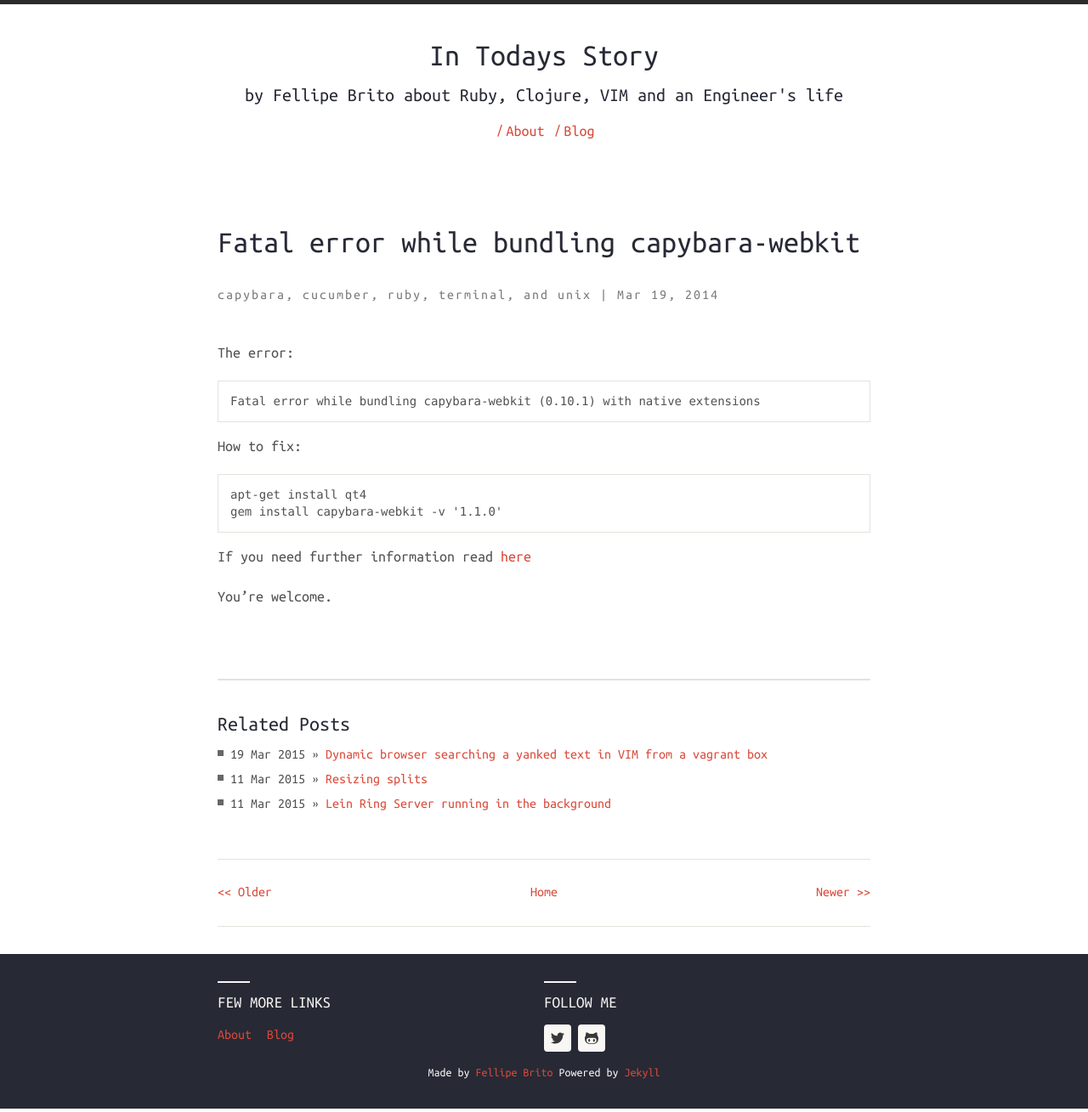
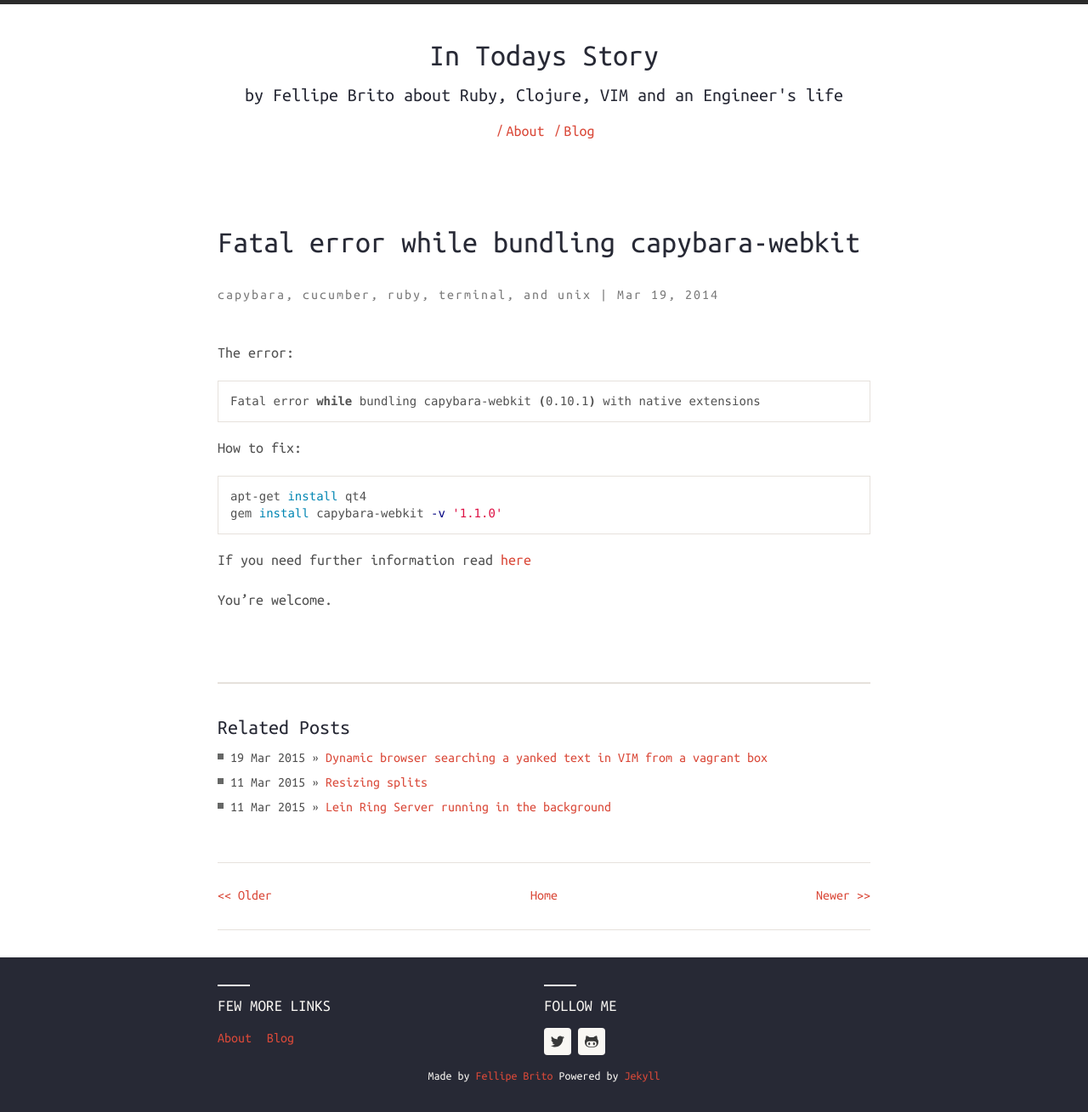
Before and after one commit to Devlandia/in-todays-story-blog, a Jekyll site: the page built from _posts/2014-03-19-fatal-error-while-bundling-capybara-webkit.md, in a window 1280 px wide. Shown: the whole page at 85% size. Built offline with Jekyll 4.4.1, drawn with Linux system fonts in a browser that asks for light colours; nearby versions of some CDN libraries; some of the changed lines change nothing that is shown.

Commit message:
fatal-error-while-bundling-capybara-webkit

```diff
--- a/_posts/2014-03-19-fatal-error-while-bundling-capybara-webkit.md
+++ b/_posts/2014-03-19-fatal-error-while-bundling-capybara-webkit.md
@@ -1,32 +1,23 @@
 ---
 title: Fatal error while bundling capybara-webkit
-author: fellipe
+meta_description: Fatal error while bundling capybara-webkit (0.10.1) with native extensions
 layout: post
-permalink: /2014/03/fatal-error-while-bundling-capybara-webkit/
-perfect_quote_author:
-  -
-perfect_quote_where:
-  -
-sharepress_meta:
-  - 'a:1:{s:7:"enabled";s:3:"off";}'
-sharepress_twitter_meta:
-  - 'a:1:{s:7:"enabled";s:3:"off";}'
-categories:
-  - capybara
-  - cucumber
-  - ruby
-  - terminal
-  - unix
+permalink: fatal-error-while-bundling-capybara-webkit
+categories: [capybara, cucumber, ruby, terminal, unix]
 ---
 The error:
 
-<pre class="lang:default decode:true">Fatal error while bundling capybara-webkit (0.10.1) with native extensions</pre>
+{% highlight bash %}
+Fatal error while bundling capybara-webkit (0.10.1) with native extensions
+{% endhighlight %}
 
 How to fix:
 
-<pre class="lang:default decode:true">apt-get install qt4
-gem install capybara-webkit -v '1.1.0'</pre>
+{% highlight bash %}
+apt-get install qt4
+gem install capybara-webkit -v '1.1.0'
+{% endhighlight %}
 
-If you need further information read <a href="https://github.com/thoughtbot/capybara-webkit/wiki/Installing-Qt-and-compiling-capybara-webkit" target="_blank">here</a>
+If you need further information read [here](https://github.com/thoughtbot/capybara-webkit/wiki/Installing-Qt-and-compiling-capybara-webkit){:target="_blank"}
 
-You&#8217;re welcome.
+You're welcome.
```
Also changed, not shown: 7 other files.
